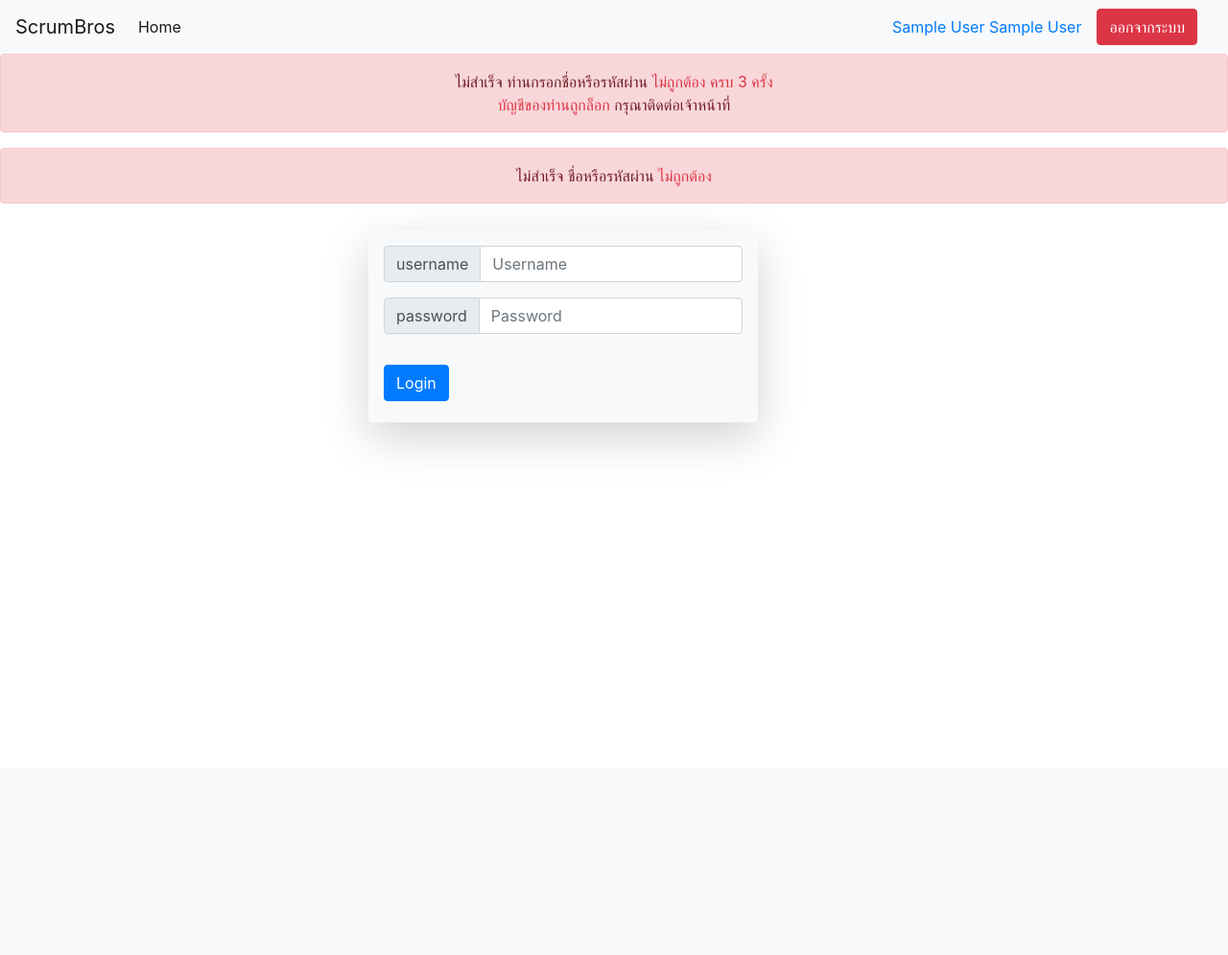
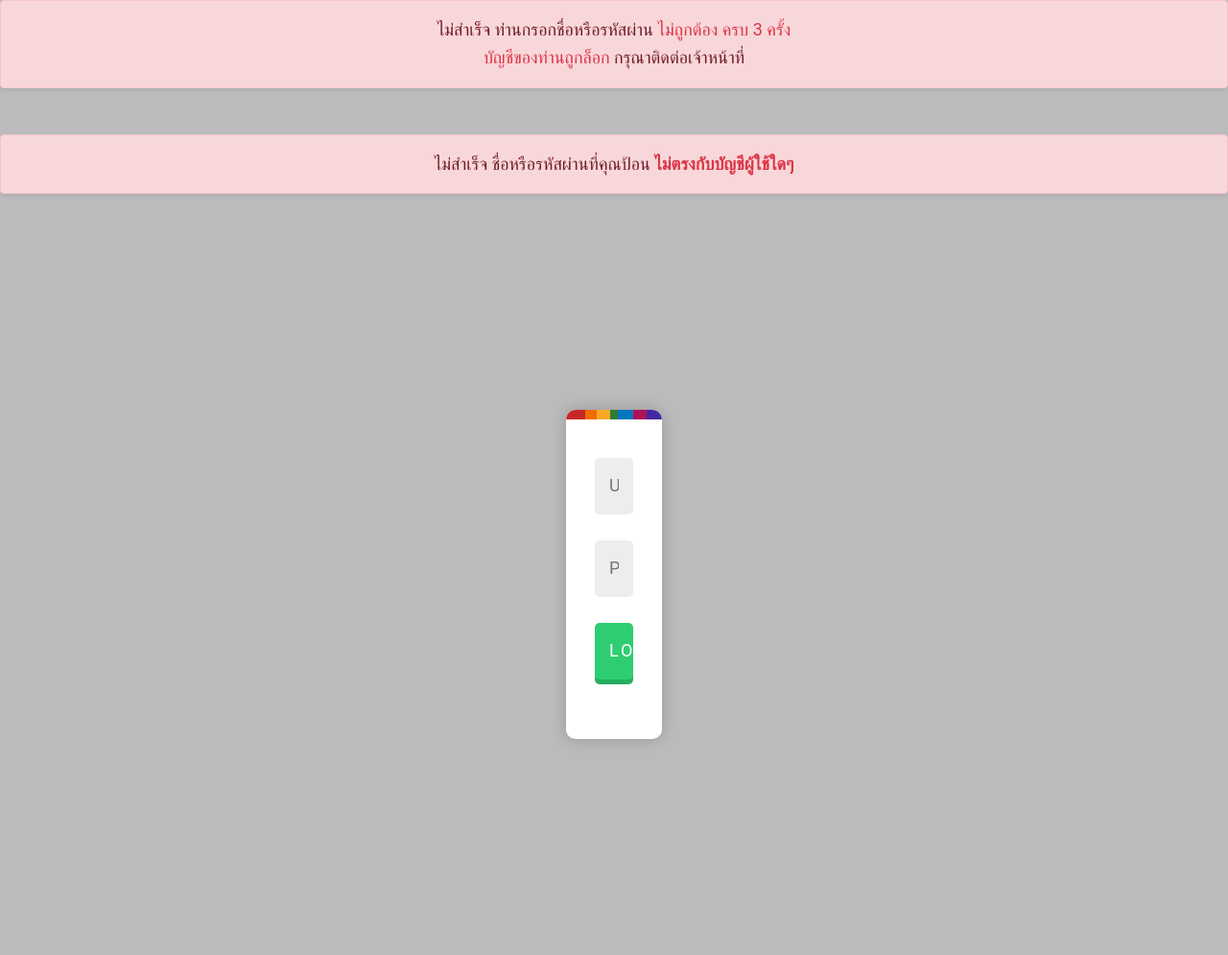
Before and after one commit to ThanakitKongKang/SEWebScrumBros, a PHP site: page / in a window 1280 px wide. Shown: the whole page at 96% size. Before the commit the page ends 462 px from the top, so only its background shows below. Run offline with PHP 8.4, Linux system fonts and the light colour scheme; the visitor is signed in with stand-in values (Sample User, id 1); style sheets or scripts are compiled from the project's sources.

Commit message:
UI update

```diff
--- a/alert/accNotFound.php
+++ b/alert/accNotFound.php
@@ -3,9 +3,9 @@
         //alert แจ้งเตือนเข้าสู่ระบบสำเร็จไม่สำเร็จ ต้องลบ session เพราะให้มันขึ้นครั้งเดียว
         ?>
 
-    <div class="alert alert-danger p-3">
-        <div class="container text-center">ไม่สำเร็จ ชื่อหรือรหัสผ่าน
-            <span class='text-danger'>ไม่ถูกต้อง</span>
+    <div class="alert alert-danger shadow-sm p-3 mb-5 rounded">
+        <div class="container text-center">ไม่สำเร็จ ชื่อหรือรหัสผ่านที่คุณป้อน
+            <span class='text-danger font-weight-bold'>ไม่ตรงกับบัญชีผู้ใช้ใดๆ</span>
         </div>
 
     </div>
--- a/alert/accountLocked.php
+++ b/alert/accountLocked.php
@@ -2,7 +2,7 @@
         //alert แจ้งเตือนล็อกบัญชี ต้องลบ session เพราะให้มันขึ้นครั้งเดียว
         ?>
 
-    <div class="alert alert-danger p-3">
+    <div class="alert alert-danger shadow-sm p-3 mb-5 rounded">
         <div class="container text-center">ไม่สำเร็จ ท่านกรอกชื่อหรือรหัสผ่าน
             <span class='text-danger'>ไม่ถูกต้อง ครบ 3 ครั้ง</span>
             <br><span class='text-danger'>บัญชีของท่านถูกล็อก</span> กรุณาติดต่อเจ้าหน้าที่
--- a/alert/failLogin.php
+++ b/alert/failLogin.php
@@ -2,7 +2,7 @@
         //alert แจ้งเตือนเข้าสู่ระบบสำเร็จไม่สำเร็จ ต้องลบ session เพราะให้มันขึ้นครั้งเดียว
         ?>
 
-    <div class="alert alert-danger p-3">
+    <div class="alert alert-danger shadow-sm p-3 mb-5 rounded">
         <div class="container text-center">ไม่สำเร็จ ชื่อหรือรหัสผ่าน
             <span class='text-danger'>ไม่ถูกต้อง</span>
             <br>หากกรอกชื่อหรือรหัสผ่านผิดอีก <strong><?= $_SESSION["failedLogin"] ?> </strong>ครั้ง <span class='text-danger'>บัญชีของท่านจะถูกล็อก</span>
--- a/alert/successLogin.php
+++ b/alert/successLogin.php
@@ -2,7 +2,7 @@
         //alert แจ้งเตือนเข้าสู่ระบบสำเร็จ ต้องลบ session เพราะให้มันขึ้นครั้งเดียว
         ?>
 
-    <div class="alert alert-success p-3">
+    <div class="alert alert-success p-3 text-center shadow-sm p-3 mb-5 rounded">
         <div class="container">เข้าสู่ระบบสำเร็จ
         </div>
     </div>
--- /dev/null
+++ b/css/login.css
@@ -0,0 +1,59 @@
+*, *:before, *:after {
+  box-sizing: border-box;
+}
+
+body {
+  font-family: "Roboto", sans-serif;
+  font-size: 18px;
+  line-height: 1.6;
+}
+
+form {
+  width: 350px;
+  background: transparent;
+  margin: 70px auto;
+  background: #fff;
+  position: relative;
+  border-radius: 10px;
+  overflow: hidden;
+  box-shadow: 0 0 15px 0 rgba(0, 0, 0, 0.2);
+  padding: 50px 30px 35px;
+}
+form:before {
+  position: absolute;
+  content: "";
+  display: block;
+  top: 0;
+  left: 0;
+  width: 70px;
+  height: 10px;
+  background: #c62828;
+  box-shadow: 42px 0 0 0 #EF6C00, 91px 0 0 0 #F9A825, 119px 0 0 0 #2E7D32, 175px 0 0 0 #0277BD, 224px 0 0 0 #AD1457, 280px 0 0 0 #4527A0;
+}
+
+input, button {
+  display: block;
+  padding: 15px;
+  width: 100%;
+  margin-bottom: 1.5em;
+  border: 0;
+  background: #ededed;
+  font-size: 1em;
+  border-radius: 5px;
+}
+input:active, input:focus, button:active, button:focus {
+  outline: none;
+}
+
+button {
+  text-transform: uppercase;
+  letter-spacing: 3px;
+  color: #fff;
+  background: #2fcd72;
+  transition: .25s;
+  box-shadow: 0 5px 0 0 #27ae60;
+}
+button:hover {
+  background: #27ae60;
+  cursor: pointer;
+}
--- a/login.php
+++ b/login.php
@@ -9,59 +9,22 @@ session_start(); ?>
     <title>Login Page</title>
     <meta name="viewport" content="width=device-width, initial-scale=1">
     <?php include "./head.php"; ?>
-
+    <link rel="stylesheet" type="text/css" href="css/login.css">
+    <link rel="stylesheet" type="text/css" href="scss/login.scss">
 
 </head>
 
 <body>
-    <?php include "./header.php"; ?>
     <?php include "./alert/failLogin.php"; ?>
     <?php include "./alert/accountLocked.php"; ?>
     <?php include "./alert/accNotFound.php"; ?>
-    <div class="container">
-
-        <div class="form-group shadow-lg p-3 mb-5 bg-light rounded p-3" style="top:30%;left:30%;position: fixed;min-height:200px">
-            <form action="./model/check-login.php" method="POST">
-
-                <div class="input-group mb-3">
-                    <div class="input-group-prepend">
-                        <span class="input-group-text" id="basic-addon1">username</span>
-                    </div>
-                    <input class="form-control" type="text" placeholder="Username" name="username">
-
-                </div>
-
-                <div class="input-group mb-3">
-                    <div class="input-group-prepend">
-                        <span class="input-group-text" id="basic-addon2">password</span>
-                    </div>
-                    <input class="form-control" type="password" placeholder="Password" name="password">
-
-                </div>
 
 
-                <button class="btn btn-primary mt-3" type="submit" id="login-button">Login</button>
-
-            </form>
-        </div>
-
-        <!--
-            <?php if (empty($_SESSION["firstName"])) { ?>
-            <a href="login-form.php?a=1"><button class="btn btn-outline-primary my-2 my-sm-0" type="button">เข้าสู่ระบบ</button></a>
-            <?php
-        } ?>
-
-
-            <?php if (!empty($_SESSION["firstName"])) { ?>
-            <span class="navbar-text fsize">สวัสดี <?= $_SESSION["firstName"] ?></span>
-            <a href="logout.php"><button class="btn btn-outline-primary my-2 my-sm-0" type="button">ออกจากระบบ</button></a>
-
-            <?php
-        } ?>
--->
-
-        </form>
-    </div>
+    <form action="./model/check-login.php" method="POST">
+        <input type="text" placeholder="Username" name="username">
+        <input type="password" placeholder="Password" name="password">
+        <button type="submit" id="login-button">Login</button>
+    </form>
 </body>
 
 </html>
--- /dev/null
+++ b/scss/login.scss
@@ -0,0 +1,70 @@
+*, *:before, *:after {
+    box-sizing: border-box;
+  }
+
+  $form_width: 100px; // Must be pixels
+  $rbw: $form_width/5;
+  $red: #c62828;
+  $orange: #EF6C00;
+  $yellow: #F9A825;
+  $green: #2E7D32;
+  $blue: #0277BD;
+  $indigo: #AD1457;
+  $violet: #4527A0;
+
+  body {
+    background: #BBB;
+    font-family: "Roboto", sans-serif;
+    font-size: 18px;
+    line-height: 1.6;
+  }
+
+  form {
+    width: $form_width;
+    background: transparent;
+    margin: 225px auto;
+    background: #fff;
+    position: relative;
+    border-radius: 10px;
+    overflow: hidden;
+    box-shadow: 0 0 15px 0 rgba(0,0,0,.2);
+    padding: 50px 30px 35px;
+    &:before {
+      position: absolute;
+      content: "";
+      display: block;
+      top: 0;
+      left: 0;
+      width: $rbw;
+      height: 10px;
+      background: $red;
+      box-shadow: $rbw * .6 0 0 0 $orange, $rbw * 1.3 0 0 0 $yellow, $rbw * 1.7 0 0 0 $green, $rbw * 2.5 0 0 0 $blue, $rbw * 3.2 0 0 0 $indigo, $rbw * 4 0 0 0 $violet;
+    }
+  }
+
+  input, button {
+    display: block;
+    padding: 15px;
+    width: 100%;
+    margin-bottom: 1.5em;
+    border: 0;
+    background: #ededed;
+    font-size: 1em;
+    border-radius: 5px;
+    &:active, &:focus {
+      outline: none;
+    }
+  }
+
+  button {
+    text-transform: uppercase;
+    letter-spacing: 3px;
+    color: #fff;
+    background: #2fcd72;
+    transition: .25s;
+    box-shadow: 0 5px 0 0 #27ae60;
+    &:hover {
+      background: #27ae60;
+      cursor: pointer;
+    }
+  }
```
